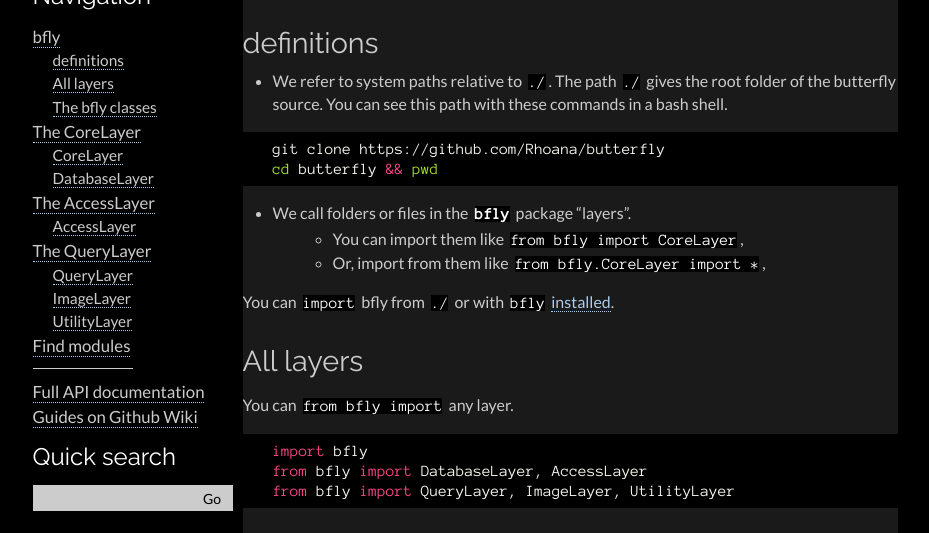
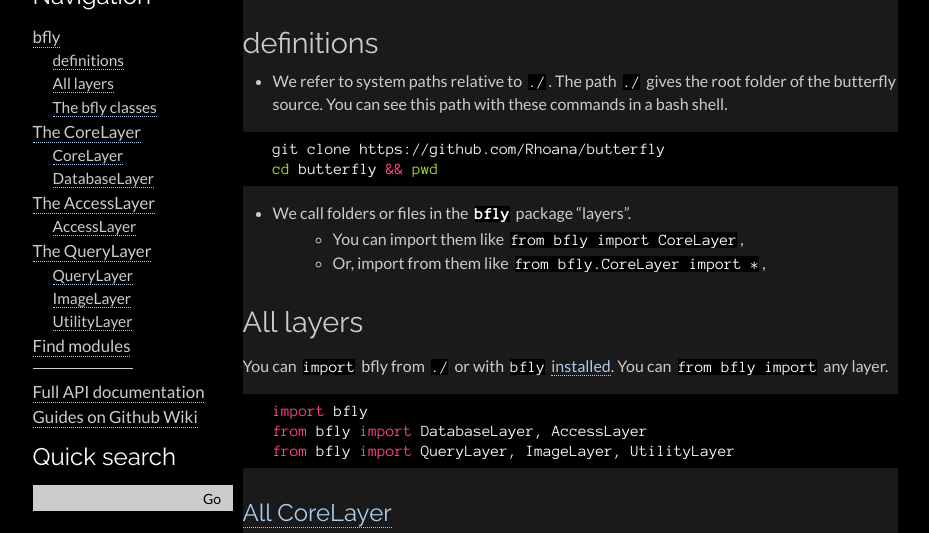
Before and after one commit to Rhoana/butterfly, a Sphinx documentation site: the page built from docs/source/index.rst, in a window 1280 px wide and 900 px high, cut to the strip 189-722 px from the top of the window. Shown: the whole strip, without its empty margins (180-1109 px from the left). Built offline with Sphinx 7.4.7, drawn with Linux system fonts in a browser that asks for light colours.

Commit message:
clarification in all_layers

```diff
--- a/docs/source/index.rst
+++ b/docs/source/index.rst
@@ -20,13 +20,10 @@
     - You can import them like ``from bfly import CoreLayer``,
     - Or, import from them like ``from bfly.CoreLayer import *``,
 
-
-You can ``import`` bfly from ``./`` or with ``bfly`` installed_.
-
-
 All layers
 ----------------
 
+You can ``import`` bfly from ``./`` or with ``bfly`` installed_.
 You can ``from bfly import`` any layer.
 
 .. code-block:: python
```
